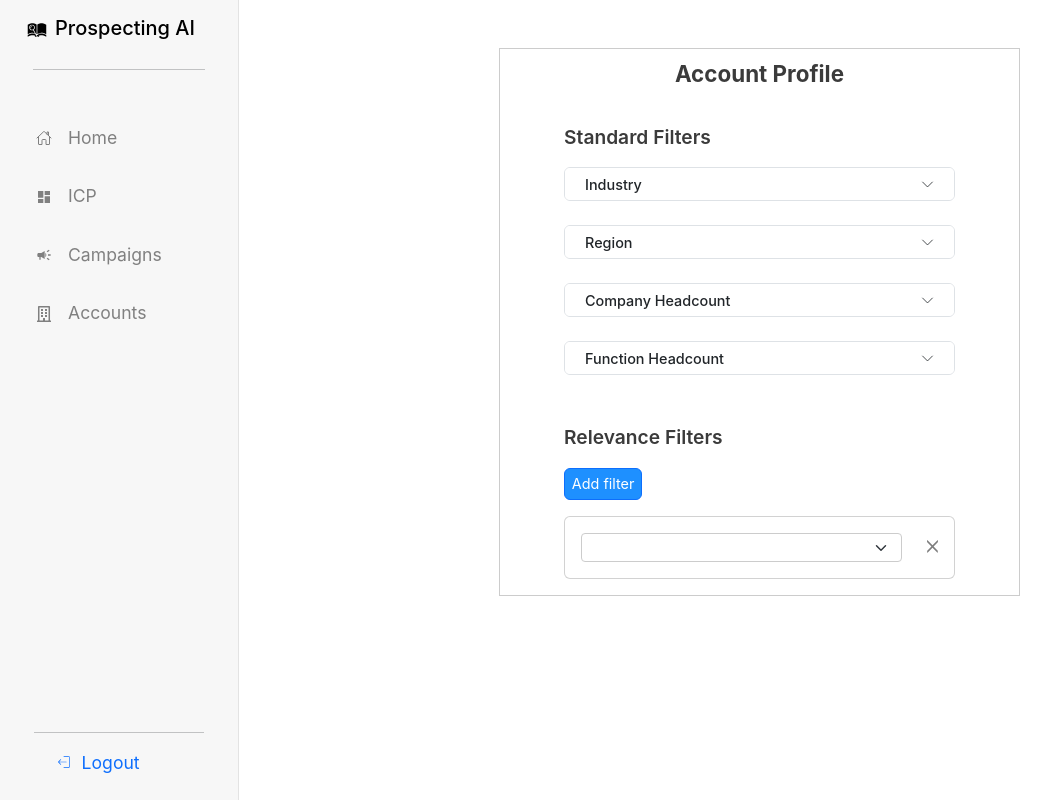
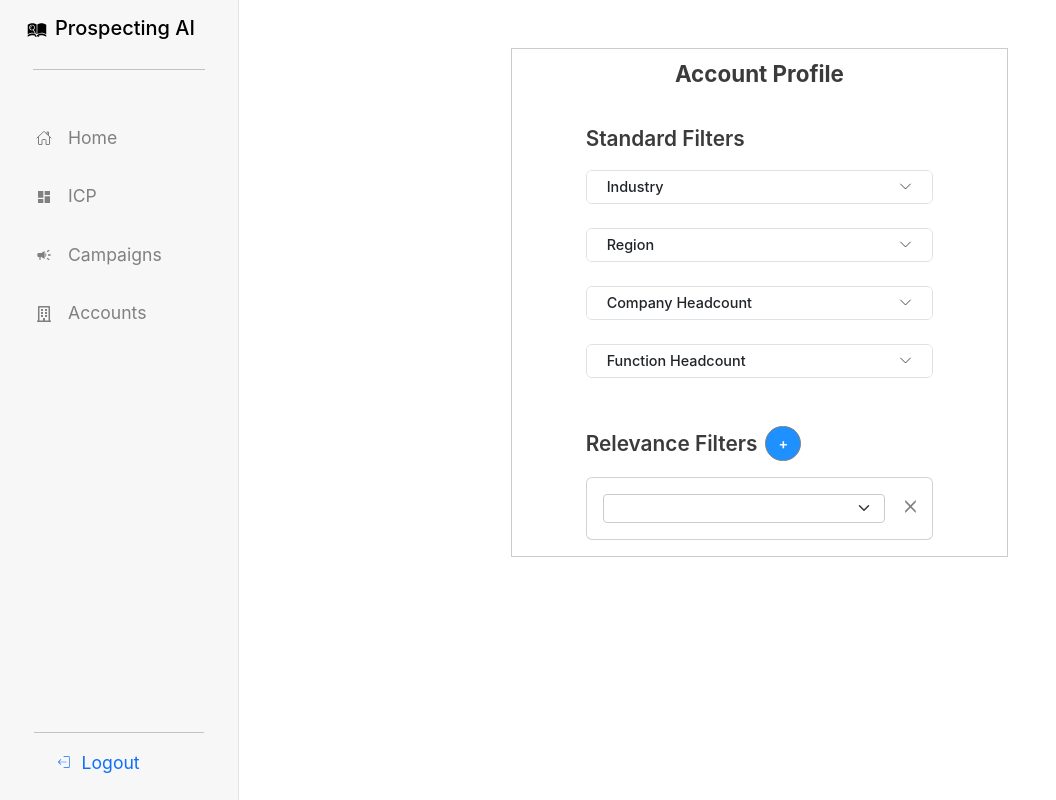
Before and after one commit to Userport-ai/prospecting-ai, a React (Create React App) app: page /icp/create in a window 1280 px wide. Shown: the whole page, without its empty margins (0-1056 px from the left). Built offline with nearby package versions, Linux system fonts and the light colour scheme.

Commit message:
Refactored Container class in CreateICP component
No change in functionality

```diff
--- a/src/create-icp.css
+++ b/src/create-icp.css
@@ -1,11 +1,15 @@
+#create-icp-outer-body {
+  width: 50%;
+}
+
 #create-icp {
-  width: 50%;
+  width: 100%;
   font-size: 0.8rem;
   color: #3b3b3b;
   border: 0.5px solid #ccc;
 }
 
-#create-icp .create-icp-filter {
+#create-icp #create-icp-filter {
   width: 80%;
 }
 
@@ -17,7 +21,7 @@
 
 #create-icp .filters-title {
   font-weight: 600;
-  font-size: 1.2rem;
+  font-size: 1.3rem;
   color: #3b3b3b;
 }
 
@@ -40,12 +44,15 @@
   width: 100%;
 }
 
-#create-icp #relevance-btn .btn {
-  width: 20%;
-  height: 2rem;
+#create-icp #relevance-filter-id .btn {
+  border-radius: 1.4rem;
+  margin-left: 0.5rem;
   font-size: 0.9rem;
-  padding: 0.2rem;
+  font-weight: 600;
+  height: 2.2rem;
+  width: 2.2rem;
   background-color: dodgerblue;
+  border: 1px solid gray;
 }
 
 #create-icp #relevance-fitler-container {
--- a/src/create-icp.js
+++ b/src/create-icp.js
@@ -60,23 +60,26 @@ function RelevanceFilter() {
 }
 
 function CreateICP() {
-  function handleAddRevelanceFilter() {
-    console.log("Testing that relevance works!");
-  }
-
   return (
-    <div className="d-flex flex-row justify-content-center">
+    <div
+      id="create-icp-outer-body"
+      className="container d-flex flex-row justify-content-center"
+    >
       <div id="create-icp" className="d-flex flex-column mt-5 pb-3">
         <div
+          id="create-icp-filter"
+          className="container  d-flex flex-column align-items-center"
+        >
+          <div
             id="account-profile-title"
-          className="create-icp-filter container d-flex justify-content-center mt-2 mb-2"
+            className="container d-flex justify-content-center mt-2 mb-2"
           >
             <p>Account Profile</p>
           </div>
-        <div className="create-icp-filter filters-title container mt-2">
+          <div className="filters-title container mt-2">
             <p>Standard Filters</p>
           </div>
-        <div className="create-icp-filter container d-flex flex-column">
+          <div className="container d-flex flex-column">
             <Accordion alwaysOpen>
               <Accordion.Item eventKey="industry">
                 <Accordion.Header>Industry</Accordion.Header>
@@ -92,7 +95,7 @@ function CreateICP() {
               </Accordion.Item>
             </Accordion>
           </div>
-        <div className="create-icp-filter container d-flex flex-column mt-4">
+          <div className="container d-flex flex-column mt-4">
             <Accordion alwaysOpen>
               <Accordion.Item eventKey="region">
                 <Accordion.Header>Region</Accordion.Header>
@@ -107,7 +110,7 @@ function CreateICP() {
               </Accordion.Item>
             </Accordion>
           </div>
-        <div className="create-icp-filter container d-flex flex-column mt-4">
+          <div className="container d-flex flex-column mt-4">
             <Accordion alwaysOpen>
               <Accordion.Item eventKey="company-headcount">
                 <Accordion.Header>Company Headcount</Accordion.Header>
@@ -122,7 +125,7 @@ function CreateICP() {
               </Accordion.Item>
             </Accordion>
           </div>
-        <div className="create-icp-filter container d-flex flex-column mt-4">
+          <div className="container d-flex flex-column mt-4">
             <Accordion alwaysOpen>
               <Accordion.Item eventKey="function-headcount">
                 <Accordion.Header>Function Headcount</Accordion.Header>
@@ -148,15 +151,18 @@ function CreateICP() {
             </Accordion>
           </div>
 
-        <div className="create-icp-filter filters-title container mt-5">
-          <p>Relevance Filters</p>
+          <div
+            id="relevance-filter-id"
+            className="filters-title container d-flex mt-5"
+          >
+            <div className="d-flex flex-column justify-content-center">
+              Relevance Filters
             </div>
-        <div
-          id="relevance-btn"
-          className="create-icp-filter container d-flex flex-column"
-        >
-          <Button onClick={handleAddRevelanceFilter}>Add filter</Button>
+            <Button>+</Button>
+          </div>
+          <div className="container d-flex flex-column">
             <RelevanceFilter />
+          </div>
         </div>
       </div>
     </div>
--- a/src/relevance-filter.css
+++ b/src/relevance-filter.css
@@ -16,7 +16,7 @@
 #is-hiring-container .is-hiring-inputs p {
   font-size: 0.9rem;
   margin-top: 0.4rem;
-  width: 10%;
+  width: 15%;
 }
 
 #is-hiring-container .is-hiring-inputs .form-select {
@@ -34,13 +34,15 @@
 }
 
 .multiple-entries-container .multiple-entries-input input {
-  height: 1.8rem;
+  height: 2rem;
   font-size: 0.9rem;
 }
 
 .multiple-entries-container .multiple-entries-input .btn {
-  max-width: 2rem;
-  max-height: 1.8rem;
+  width: 2rem;
+  height: 2rem;
+  font-size: 0.8rem;
+  font-weight: 600;
   background-color: dodgerblue;
 }
 
```
Lines whose indentation alone changed are shown as unchanged.
